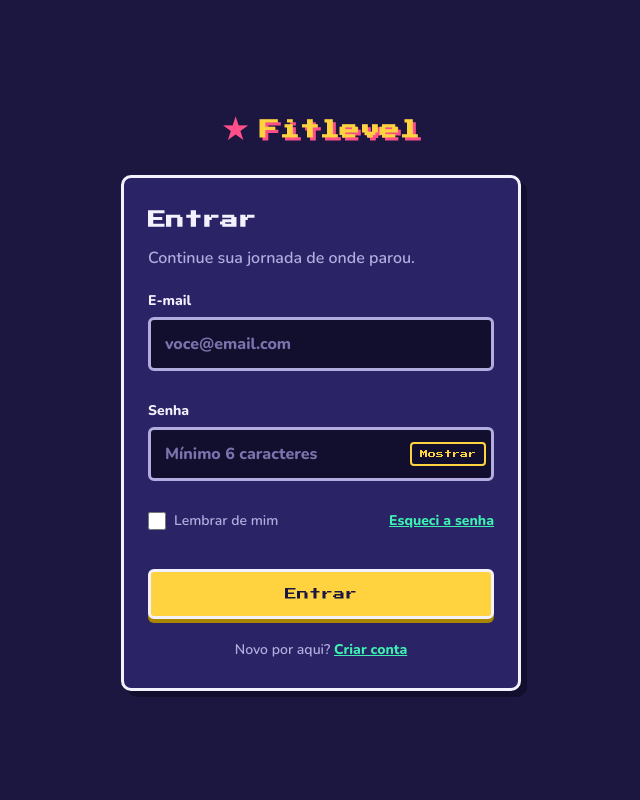
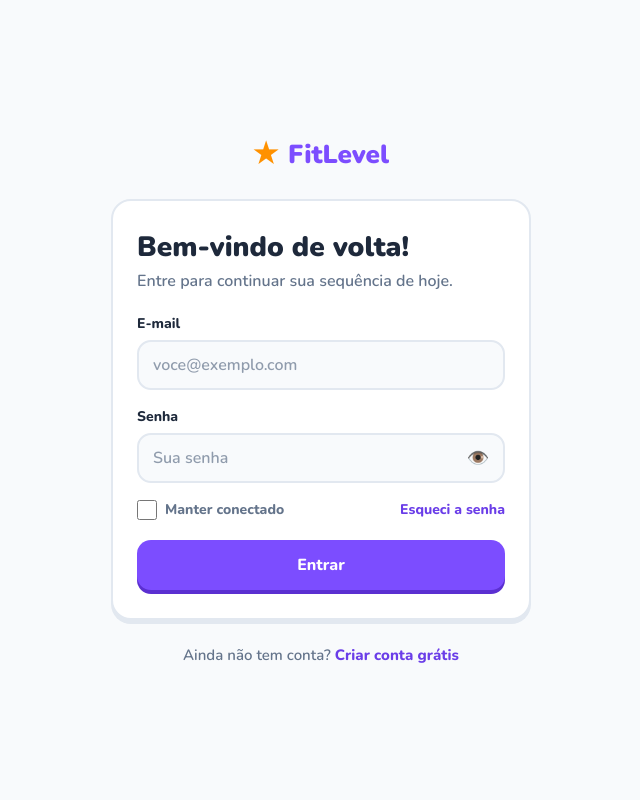
Before and after one commit to fahgundiz/projeto_pi, a Flask app: page /login in a window 1280 px wide. Shown: the whole page, without its empty margins (319-959 px from the left). Run offline with Flask 3, Linux system fonts and the light colour scheme.

Commit message:
refactor: substitui a tela de login

```diff
--- a/controllers/login_controller.py
+++ b/controllers/login_controller.py
@@ -19,7 +19,7 @@ class LoginController(BaseController):
 
     def entrar(self):
         email = request.form.get("email")
-        senha = request.form.get("password")
+        senha = request.form.get("senha")
 
         usuario_valido = {
             "email":"teste@gmail.com",
--- a/static/css/login.css
+++ b/static/css/login.css
@@ -1,156 +1,279 @@
-/* ===== Login: CSS independente (não depende do style.css) ===== */
+:root {
+  /* Base */
+  --fundo:             #F8FAFC;
+  --superficie:        #FFFFFF;
+  --borda:             #E2E8F0;
+  --texto:             #1E293B;
+  --texto-suave:       #64748B;
 
-:root {
-  --bg: #1b1740;
-  --panel: #2a2466;
-  --panel-dark: #120f2e;
-  --text: #f4f1ff;
-  --muted: #b3acdf;
-  --yellow: #ffd23f;
-  --mint: #3ef0b1;
-  --pink: #ff4f8b;
-  --font-game: "Press Start 2P", "Courier New", monospace;
-  --font-body: "Nunito", system-ui, sans-serif;
+  /* Foco / ação principal */
+  --principal:         #7C4DFF;
+  --principal-hover:   #6A3DE8;
+  --principal-sombra:  #5B2FD1;
+  --principal-suave:   #EFE9FF;
+  --sobre-principal:   #FFFFFF;
+
+  /* Sequência (streak) */
+  --sequencia:         #FF9100;
+  --sequencia-suave:   #FFF1DB;
+
+  /* Métricas concluídas */
+  --concluido:         #00E676;
+  --concluido-suave:   #DDFBEA;
+  --concluido-texto:   #007A3D;
+
+  /* Erro (só para validação) */
+  --erro:              #D32F2F;
+  --erro-suave:        #FDECEC;
+
+  --fonte-titulo: "Nunito", system-ui, sans-serif;
+  --fonte-corpo:  "Nunito", system-ui, sans-serif;
 }
 
-* { box-sizing: border-box; margin: 0; padding: 0; }
+* {
+  box-sizing: border-box;
+  margin: 0;
+  padding: 0;
+}
 
-body.login-page {
-  display: grid;
-  place-items: center;
-  min-height: 100vh;
-  padding: 24px;
-  background: var(--bg);
-  color: var(--text);
-  font-family: var(--font-body);
+body {
+  background: var(--fundo);
+  color: var(--texto);
+  font-family: var(--fonte-corpo);
   font-weight: 600;
   line-height: 1.5;
+  min-height: 100vh;
 }
 
-.login { width: 100%; max-width: 400px; }
-
-/* ---------- Logo ---------- */
-.login-brand {
+/* ---------- Layout ---------- */
+.login {
+  min-height: 100vh;
   display: flex;
+  flex-direction: column;
+  align-items: center;
   justify-content: center;
-  align-items: center;
-  gap: 12px;
-  margin-bottom: 24px;
-  color: var(--yellow);
-}
-.login-brand .brand-icon { font-size: 28px; color: var(--pink); }
-.login-brand .brand-name {
-  font-family: var(--font-game);
-  font-size: 20px;
-  text-shadow: 3px 3px 0 var(--pink);
+  gap: 24px;
+  padding: 32px 20px calc(32px + env(safe-area-inset-bottom, 0px));
 }
 
-/* ---------- Cartão ---------- */
-.login-card {
-  padding: 28px 24px;
-  background: var(--panel);
-  border: 3px solid var(--text);
-  border-radius: 10px;
-  box-shadow: 6px 6px 0 var(--panel-dark);
+.brand {
+  display: flex;
+  align-items: center;
+  gap: 10px;
+  color: var(--principal);
+  text-decoration: none;
+}
+.brand-icon { font-size: 28px; color: var(--sequencia); }
+.brand-name {
+  font-family: var(--fonte-titulo);
+  font-weight: 900;
+  font-size: 26px;
 }
 
-.login-card h1 {
-  margin-bottom: 12px;
-  font-family: var(--font-game);
-  font-size: 18px;
-  line-height: 1.6;
+/* ---------- Card ---------- */
+.card {
+  width: 100%;
+  max-width: 420px;
+  padding: 28px 24px;
+  background: var(--superficie);
+  border: 2px solid var(--borda);
+  border-radius: 20px;
+  box-shadow: 0 4px 0 var(--borda);
 }
-.login-sub { margin-bottom: 20px; color: var(--muted); }
+
+h1 {
+  font-family: var(--fonte-titulo);
+  font-weight: 900;
+  font-size: 28px;
+  line-height: 1.3;
+  margin-bottom: 4px;
+}
+.subtitulo { color: var(--texto-suave); margin-bottom: 20px; }
+
+/* ---------- Aviso geral ---------- */
+.aviso {
+  margin-bottom: 16px;
+  padding: 12px 14px;
+  font-weight: 800;
+  font-size: 14px;
+  border-radius: 14px;
+  border: 2px solid;
+}
+.aviso[hidden] { display: none; }
+.aviso.is-erro    { color: var(--erro);            background: var(--erro-suave);      border-color: var(--erro); }
+.aviso.is-sucesso { color: var(--concluido-texto); background: var(--concluido-suave); border-color: var(--concluido); }
 
 /* ---------- Campos ---------- */
-.field { display: flex; flex-direction: column; gap: 6px; margin-bottom: 5px; }
-.field label { font-weight: 800; font-size: 14px; }
+.campo { margin-bottom: 16px; }
 
-.field input[type="email"],
-.field input[type="password"],
-.field input[type="text"] {
+label {
+  display: block;
+  margin-bottom: 6px;
+  font-family: var(--fonte-titulo);
+  font-weight: 800;
+  font-size: 14px;
+}
+
+input[type="email"],
+input[type="password"],
+input[type="text"] {
   width: 100%;
   padding: 12px 14px;
-  font: inherit;
+  font-family: var(--fonte-corpo);
+  font-weight: 600;
+  font-size: 16px; /* 16px evita o zoom automático no iPhone */
+  color: var(--texto);
+  background: var(--fundo);
+  border: 2px solid var(--borda);
+  border-radius: 14px;
+  transition: border-color .15s, box-shadow .15s, background .15s;
+}
+input::placeholder { color: var(--texto-suave); opacity: .7; }
+input:hover { border-color: #CBD5E1; }
+input:focus-visible {
+  outline: none;
+  background: var(--superficie);
+  border-color: var(--principal);
+  box-shadow: 0 0 0 4px var(--principal-suave);
+}
+
+/* Estado de erro */
+input[aria-invalid="true"] {
+  border-color: var(--erro);
+  background: var(--erro-suave);
+}
+input[aria-invalid="true"]:focus-visible { box-shadow: 0 0 0 4px var(--erro-suave); }
+
+.erro {
+  min-height: 0;
+  margin-top: 6px;
+  font-size: 13px;
+  font-weight: 800;
+  color: var(--erro);
+}
+.erro:empty { display: none; }
+
+/* ---------- Senha com botão de mostrar ---------- */
+.campo-senha { position: relative; }
+.campo-senha input { padding-right: 52px; }
+
+.ver-senha {
+  position: absolute;
+  top: 50%;
+  right: 8px;
+  transform: translateY(-50%);
+  width: 38px;
+  height: 38px;
+  font-size: 18px;
+  line-height: 1;
+  background: transparent;
+  border: none;
+  border-radius: 10px;
+  cursor: pointer;
+}
+.ver-senha:hover { background: var(--principal-suave); }
+.ver-senha[aria-pressed="true"] { background: var(--principal-suave); }
+.ver-senha:focus-visible {
+  outline: 3px solid var(--principal);
+  outline-offset: 2px;
+}
+
+/* ---------- Opções ---------- */
+.linha-opcoes {
+  display: flex;
+  align-items: center;
+  justify-content: space-between;
+  gap: 12px;
+  flex-wrap: wrap;
+  margin-bottom: 20px;
+  font-size: 14px;
+}
+
+.check {
+  display: flex;
+  align-items: center;
+  gap: 8px;
+  margin: 0;
+  font-family: var(--fonte-corpo);
   font-weight: 700;
-  color: var(--text);
-  background: var(--panel-dark);
-  border: 3px solid var(--muted);
+  color: var(--texto-suave);
+  cursor: pointer;
+}
+.check input {
+  width: 20px;
+  height: 20px;
+  accent-color: var(--principal);
+  cursor: pointer;
+}
+.check input:focus-visible {
+  outline: 3px solid var(--principal);
+  outline-offset: 2px;
+}
+
+.link {
+  font-weight: 800;
+  color: var(--principal-hover);
+  text-decoration: none;
   border-radius: 6px;
 }
-.field input::placeholder { color: #7a73ad; }
-.field input:focus-visible {
-  outline: none;
-  border-color: var(--mint);
-  box-shadow: 0 0 0 3px rgba(62, 240, 177, .35);
-}
-.field.has-error input { border-color: var(--pink); }
-
-.field-error { min-height: 18px; font-size: 13px; color: var(--pink); }
-
-.password-wrap { position: relative; }
-.password-wrap input { padding-right: 84px; }
-.toggle-pass {
-  position: absolute;
-  top: 50%; right: 8px;
-  transform: translateY(-50%);
-  padding: 6px 8px;
-  font-family: var(--font-game);
-  font-size: 8px;
-  color: var(--yellow);
-  background: transparent;
-  border: 2px solid var(--yellow);
-  border-radius: 4px;
-  cursor: pointer;
-}
-
-/* ---------- Lembrar / links ---------- */
-.login-row {
-  display: flex;
-  justify-content: space-between;
-  align-items: center;
-  gap: 12px;
-  margin-bottom: 8px;
-  font-size: 14px;
-}
-.check { display: flex; align-items: center; gap: 8px; cursor: pointer; color: var(--muted); }
-.check input { width: 18px; height: 18px; accent-color: var(--mint); }
-
-.link { color: var(--mint); font-weight: 800; }
-
-.toggle-pass:focus-visible,
-.link:focus-visible,
-.check input:focus-visible,
-.btn:focus-visible {
-  outline: 3px solid var(--yellow);
+.link:hover { text-decoration: underline; }
+.link:focus-visible {
+  outline: 3px solid var(--principal);
   outline-offset: 3px;
 }
 
-.form-error { min-height: 22px; margin-bottom: 8px; font-size: 14px; color: var(--pink); }
+/* ---------- Botão principal ---------- */
+.btn {
+  display: flex;
+  align-items: center;
+  justify-content: center;
+  gap: 10px;
+  width: 100%;
+  padding: 14px 20px;
+  font-family: var(--fonte-titulo);
+  font-weight: 800;
+  font-size: 16px;
+  color: var(--sobre-principal);
+  background: var(--principal);
+  border: none;
+  border-radius: 14px;
+  box-shadow: 0 4px 0 var(--principal-sombra);
+  cursor: pointer;
+  transition: background .15s, transform .1s, box-shadow .1s;
+}
+.btn:hover { background: var(--principal-hover); }
+.btn:active { transform: translateY(3px); box-shadow: 0 1px 0 var(--principal-sombra); }
+.btn:focus-visible {
+  outline: 3px solid var(--principal);
+  outline-offset: 3px;
+}
+.btn:disabled {
+  cursor: progress;
+  background: var(--principal-hover);
+  transform: translateY(3px);
+  box-shadow: 0 1px 0 var(--principal-sombra);
+}
 
-/* ---------- Botão ---------- */
-.btn {
-  padding: 12px 16px;
-  font-family: var(--font-game);
-  font-size: 10px;
-  color: var(--bg);
-  background: var(--yellow);
-  border: 3px solid var(--text);
-  border-radius: 6px;
-  box-shadow: 0 4px 0 #a98600;
-  cursor: pointer;
+/* Bolinha de carregamento */
+.btn.is-carregando::before {
+  content: "";
+  width: 18px;
+  height: 18px;
+  border: 3px solid rgba(255, 255, 255, .4);
+  border-top-color: var(--sobre-principal);
+  border-radius: 50%;
+  animation: girar .7s linear infinite;
 }
-.btn:active { transform: translateY(3px); box-shadow: 0 1px 0 #a98600; }
-.btn-full { width: 100%; padding: 16px; font-size: 12px; }
-.btn[disabled] { opacity: .6; cursor: wait; }
+@keyframes girar { to { transform: rotate(360deg); } }
 
-.login-foot { margin-top: 20px; text-align: center; font-size: 14px; color: var(--muted); }
+/* ---------- Rodapé ---------- */
+.rodape { color: var(--texto-suave); font-size: 15px; text-align: center; }
 
-/* ---------- Responsivo ---------- */
 @media (max-width: 420px) {
-  .login-row { flex-direction: column; align-items: flex-start; }
+  .card { padding: 22px 18px; }
+  h1 { font-size: 24px; }
 }
 
 @media (prefers-reduced-motion: reduce) {
-  * { transition: none !important; }
+  * { transition: none !important; animation-duration: 1.5s !important; }
 }
--- a/static/script/login.js
+++ b/static/script/login.js
@@ -1,64 +1,100 @@
-const form = document.getElementById("loginForm");
-const emailInput = document.getElementById("email");
-const passInput = document.getElementById("password");
-const togglePass = document.getElementById("togglePass");
-const formError = document.getElementById("formError");
-const submitBtn = document.getElementById("submitBtn");
+const form       = document.getElementById('form-login');
+const campoEmail = document.getElementById('email');
+const campoSenha = document.getElementById('senha');
+const erroEmail  = document.getElementById('erro-email');
+const erroSenha  = document.getElementById('erro-senha');
+const botao      = document.getElementById('btn-entrar');
+const textoBotao = botao.querySelector('.btn-texto');
+const verSenha   = document.getElementById('ver-senha');
+const lembrar    = document.getElementById('lembrar');
 
-// ---------- Mostrar / ocultar senha ----------
-togglePass.addEventListener("click", () => {
-  const show = passInput.type === "password";
-  passInput.type = show ? "text" : "password";
-  togglePass.textContent = show ? "Ocultar" : "Mostrar";
-  togglePass.setAttribute("aria-label", show ? "Ocultar senha" : "Mostrar senha");
+/* ---------- Mostrar / esconder senha ---------- */
+verSenha.addEventListener('click', () => {
+  const visivel = campoSenha.type === 'text';
+  campoSenha.type = visivel ? 'password' : 'text';
+  verSenha.setAttribute('aria-pressed', String(!visivel));
+  verSenha.setAttribute('aria-label', visivel ? 'Mostrar senha' : 'Esconder senha');
+  verSenha.textContent = visivel ? '👁️' : '🙈';
 });
 
-// ---------- Validação ----------
-function setError(input, errorId, message) {
-  document.getElementById(errorId).textContent = message;
-  input.closest(".field").classList.toggle("has-error", Boolean(message));
-  return !message;
+/* ---------- Validação ---------- */
+function mostrarErro(campo, elementoErro, mensagem) {
+  campo.setAttribute('aria-invalid', 'true');
+  elementoErro.textContent = mensagem;
 }
 
-function validate() {
-  const email = emailInput.value.trim();
-  const pass = passInput.value;
-
-  const emailOk = setError(
-    emailInput, "emailError",
-    !email ? "Digite seu e-mail."
-    : !/^[^\s@]+@[^\s@]+\.[^\s@]+$/.test(email) ? "Use um e-mail válido, como voce@email.com."
-    : ""
-  );
-  const passOk = setError(
-    passInput, "passwordError",
-    !pass ? "Digite sua senha."
-    : pass.length < 6 ? "A senha precisa ter pelo menos 6 caracteres."
-    : ""
-  );
-  return emailOk && passOk;
+function limparErro(campo, elementoErro) {
+  campo.removeAttribute('aria-invalid');
+  elementoErro.textContent = '';
 }
 
-[emailInput, passInput].forEach(i =>
-  i.addEventListener("input", () => { formError.textContent = ""; })
-);
+function validarEmail() {
+  const valor = campoEmail.value.trim();
+  if (!valor) {
+    mostrarErro(campoEmail, erroEmail, 'Digite seu e-mail.');
+    return false;
+  }
+  if (!/^[^\s@]+@[^\s@]+\.[^\s@]+$/.test(valor)) {
+    mostrarErro(campoEmail, erroEmail, 'Esse e-mail parece incompleto. Exemplo: nome@exemplo.com');
+    return false;
+  }
+  limparErro(campoEmail, erroEmail);
+  return true;
+}
 
-// ---------- Envio ----------
-form.addEventListener("submit", async (e) => {
-  e.preventDefault();
-  formError.textContent = "";
-  if (!validate()) return;
+function validarSenha() {
+  const valor = campoSenha.value;
+  if (!valor) {
+    mostrarErro(campoSenha, erroSenha, 'Digite sua senha.');
+    return false;
+  }
+  limparErro(campoSenha, erroSenha);
+  return true;
+}
 
-  submitBtn.disabled = true;
-  submitBtn.textContent = "Entrando...";
+campoEmail.addEventListener('blur', validarEmail);
+campoSenha.addEventListener('blur', validarSenha);
+campoEmail.addEventListener('input', () => {
+  if (campoEmail.hasAttribute('aria-invalid')) validarEmail();
+});
+campoSenha.addEventListener('input', () => {
+  if (campoSenha.hasAttribute('aria-invalid')) validarSenha();
+});
 
-  try {
-    // TODO: troque este trecho pela chamada real ao seu servidor
-    await new Promise(r => setTimeout(r, 800));
-    window.location.href = "index.html";
-  } catch (err) {
-    formError.textContent = "Não foi possível entrar. Tente de novo.";
-    submitBtn.disabled = false;
-    submitBtn.textContent = "Entrar";
+/* ---------- Estado de carregamento ---------- */
+function carregando(ativo) {
+  botao.disabled = ativo;
+  botao.classList.toggle('is-carregando', ativo);
+  textoBotao.textContent = ativo ? 'Entrando...' : 'Entrar';
+}
+
+/* ---------- Envio ---------- */
+form.addEventListener('submit', (evento) => {
+  const emailOk = validarEmail();
+  const senhaOk = validarSenha();
+
+  // Se algo estiver errado, cancela o envio e leva o foco ao campo com problema
+  if (!emailOk || !senhaOk) {
+    evento.preventDefault();
+    (!emailOk ? campoEmail : campoSenha).focus();
+    return;
   }
+
+  // Tudo certo: NÃO chamamos preventDefault, então o navegador envia para o Flask
+  if (lembrar.checked) {
+    localStorage.setItem('emailLembrado', campoEmail.value.trim());
+  } else {
+    localStorage.removeItem('emailLembrado');
+  }
+  carregando(true);
 });
+
+/* Se a pessoa voltar para esta página (botão "voltar"), o botão não pode ficar travado */
+window.addEventListener('pageshow', () => carregando(false));
+
+/* ---------- Preencher o e-mail lembrado ---------- */
+const emailSalvo = localStorage.getItem('emailLembrado');
+if (emailSalvo && !campoEmail.value) {
+  campoEmail.value = emailSalvo;
+  lembrar.checked = true;
+}
--- a/templates/login/login.html
+++ b/templates/login/login.html
@@ -2,57 +2,70 @@
 <html lang="pt-BR">
 <head>
   <meta charset="UTF-8">
-  <meta name="viewport" content="width=device-width, initial-scale=1">
-  <title>Entrar | QuestApp</title>
+  <meta name="viewport" content="width=device-width, initial-scale=1, viewport-fit=cover">
+  <title>Entrar | FitLevel</title>
   <link rel="preconnect" href="https://fonts.googleapis.com">
   <link rel="preconnect" href="https://fonts.gstatic.com" crossorigin>
-  <link href="https://fonts.googleapis.com/css2?family=Press+Start+2P&family=Nunito:wght@600;800&display=swap" rel="stylesheet">
+  <link href="https://fonts.googleapis.com/css2?family=Nunito:wght@600;800;900&display=swap" rel="stylesheet">
   <link rel="stylesheet" href="/static/css/login.css">
 </head>
-<body class="login-page">
+<body>
 
   <main class="login">
-    <div class="login-brand">
-      <span class="brand-icon" aria-hidden="true">★</span>
-      <span class="brand-name">Fitlevel</span>
-    </div>
 
-    <form class="card login-card" id="loginForm" method="POST" action="{{url_for('entrar')}}" novalidate>
-      {% if erro %}
-      <p class="erro">Erro: {{ erro }} </p>
-      {% endif %}
-      <h1>Entrar</h1>
-      <p class="login-sub">Continue sua jornada de onde parou.</p>
+    <a class="brand" href="#">
+      <span class="brand-icon">★</span>
+      <span class="brand-name">FitLevel</span>
+    </a>
 
-      <div class="field">
-        <label for="email">E-mail</label>
-        <input type="email" id="email" name="email" autocomplete="email" placeholder="voce@email.com" required>
-        <span class="field-error" id="emailError" role="alert"></span>
-      </div>
+    <section class="card login-card">
+      <h1>Bem-vindo de volta!</h1>
+      <p class="subtitulo">Entre para continuar sua sequência de hoje.</p>
 
-      <div class="field">
-        <label for="password">Senha</label>
-        <div class="password-wrap">
-          <input type="password" id="password" name="password" autocomplete="current-password" placeholder="Mínimo 6 caracteres" required>
-          <button type="button" class="toggle-pass" id="togglePass" aria-label="Mostrar senha">Mostrar</button>
+      <div class="aviso" id="aviso" role="alert" hidden></div>
+
+      <form id="form-login" method="POST" action="{{url_for('entrar')}}" novalidate>
+
+        <div class="campo">
+          <label for="email">E-mail</label>
+          <input type="email" id="email" name="email"
+                 autocomplete="email" placeholder="voce@exemplo.com"
+                 aria-describedby="erro-email" required>
+          <p class="erro" id="erro-email"></p>
         </div>
-        <span class="field-error" id="passwordError" role="alert"></span>
-      </div>
 
-      <div class="login-row">
-        <label class="check">
-          <input type="checkbox" id="remember"> Lembrar de mim
-        </label>
-        <a href="#" class="link">Esqueci a senha</a>
-      </div>
+        <div class="campo">
+          <label for="senha">Senha</label>
+          <div class="campo-senha">
+            <input type="password" id="senha" name="senha"
+                   autocomplete="current-password" placeholder="Sua senha"
+                   aria-describedby="erro-senha" required>
+            <button type="button" class="ver-senha" id="ver-senha"
+                    aria-label="Mostrar senha" aria-pressed="false">👁️</button>
+          </div>
+          <p class="erro" id="erro-senha"></p>
+        </div>
 
-      <p class="form-error" id="formError" role="alert"></p>
+        <div class="linha-opcoes">
+          <label class="check">
+            <input type="checkbox" id="lembrar" name="lembrar">
+            <span>Manter conectado</span>
+          </label>
+          <a class="link" href="#">Esqueci a senha</a>
+        </div>
 
-      <button type="submit" class="btn btn-full" id="submitBtn">Entrar</button>
+        <button type="submit" class="btn" id="btn-entrar">
+          <span class="btn-texto">Entrar</span>
+        </button>
+      </form>
+    </section>
 
-      <p class="login-foot">Novo por aqui? <a href="#" class="link">Criar conta</a></p>
-    </form>
+    <p class="rodape">
+      Ainda não tem conta? <a class="link" href="#">Criar conta grátis</a>
+    </p>
+
   </main>
 
+  <script src="/static/script/login.js"></script>
 </body>
 </html>
```
